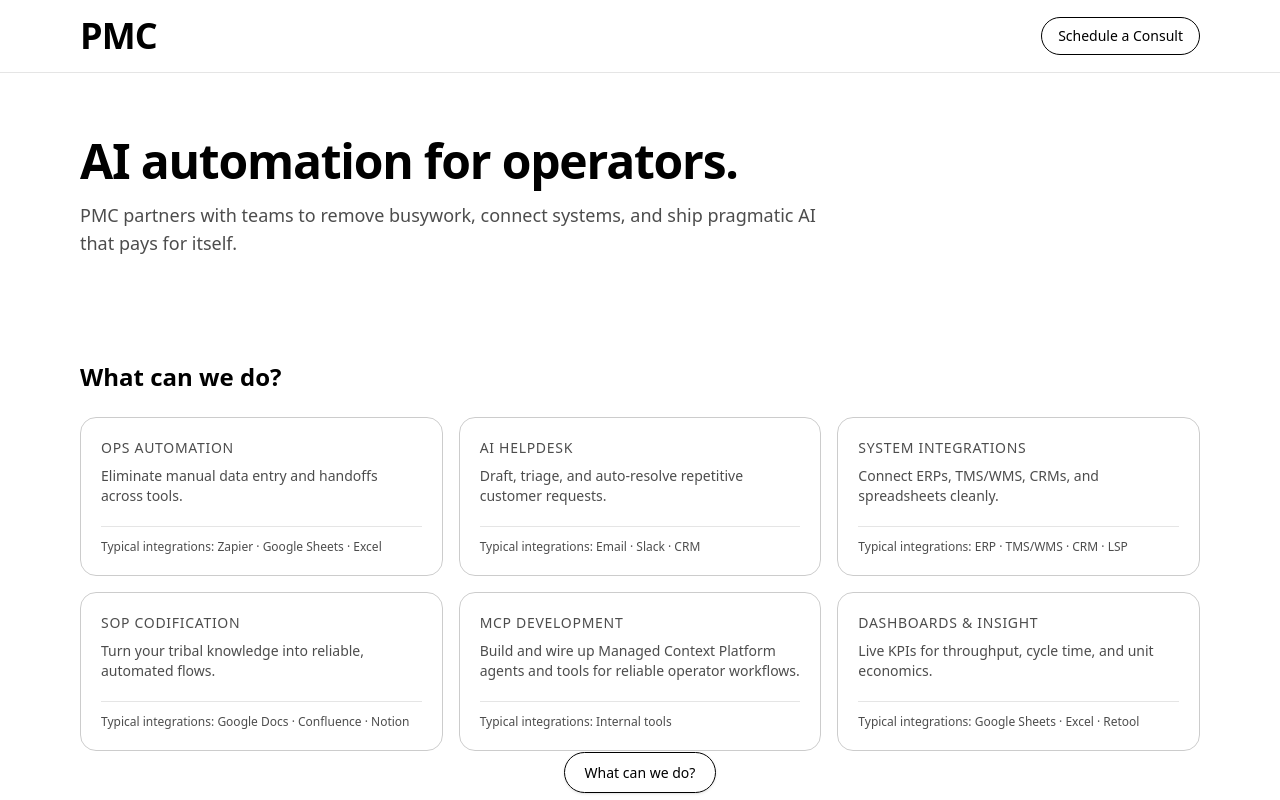
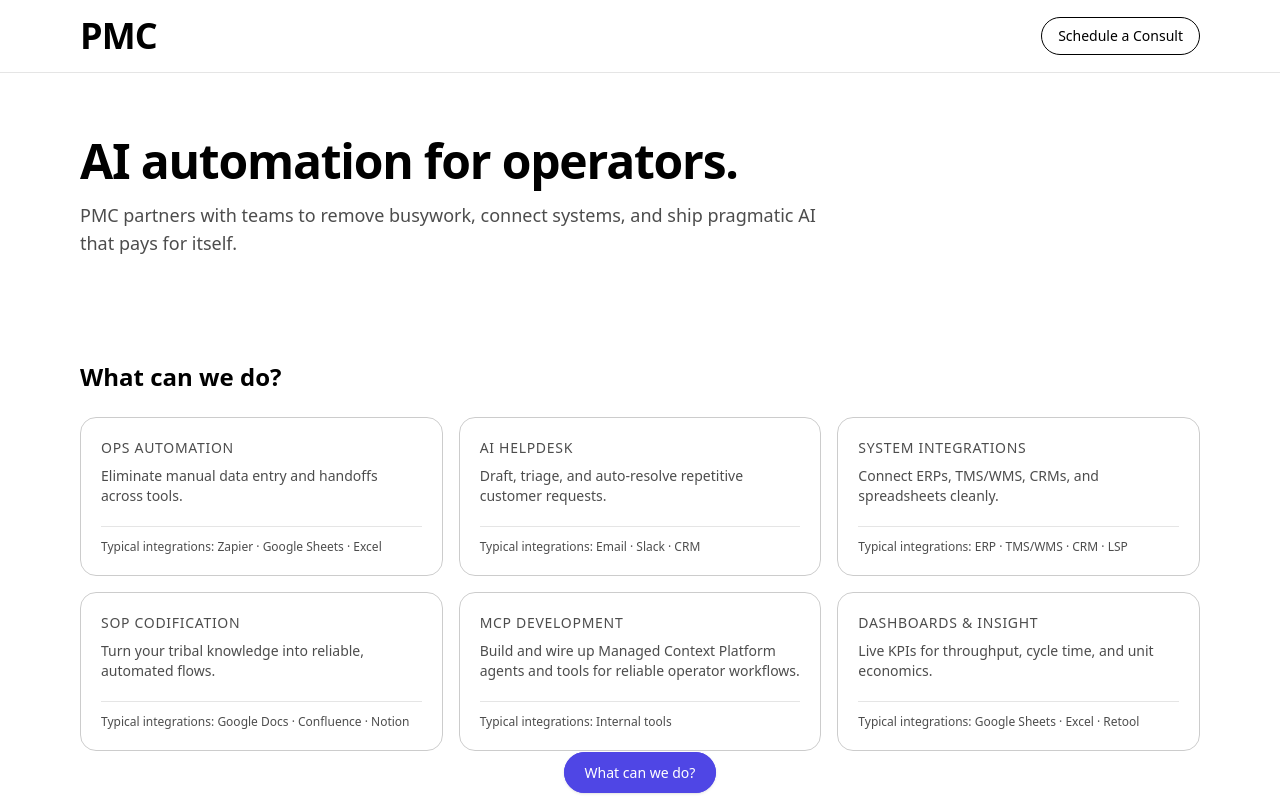
Before and after one commit to PatrickMcElroy/pmc-ai, a React (Vite) app: page / in a window 1280 px wide. Shown: the top 800 px of the page. Built offline with nearby package versions, Linux system fonts and the light colour scheme.

Commit message:
feat: make sticky cta button indigo

```diff
--- a/src/Home.tsx
+++ b/src/Home.tsx
@@ -341,7 +341,7 @@ export default function Home() {
         <a
           href={nextHref}
           data-testid="sticky-cta"
-          className="rounded-full border border-black bg-white px-5 py-2.5 text-sm font-medium shadow hover:bg-black hover:text-white transition"
+          className="rounded-full border border-indigo-600 bg-indigo-600 px-5 py-2.5 text-sm font-medium text-white shadow hover:bg-indigo-600 hover:text-white transition"
           onClick={(e) => {
             if (nextLabel === "Back to top") {
               e.preventDefault();
```
